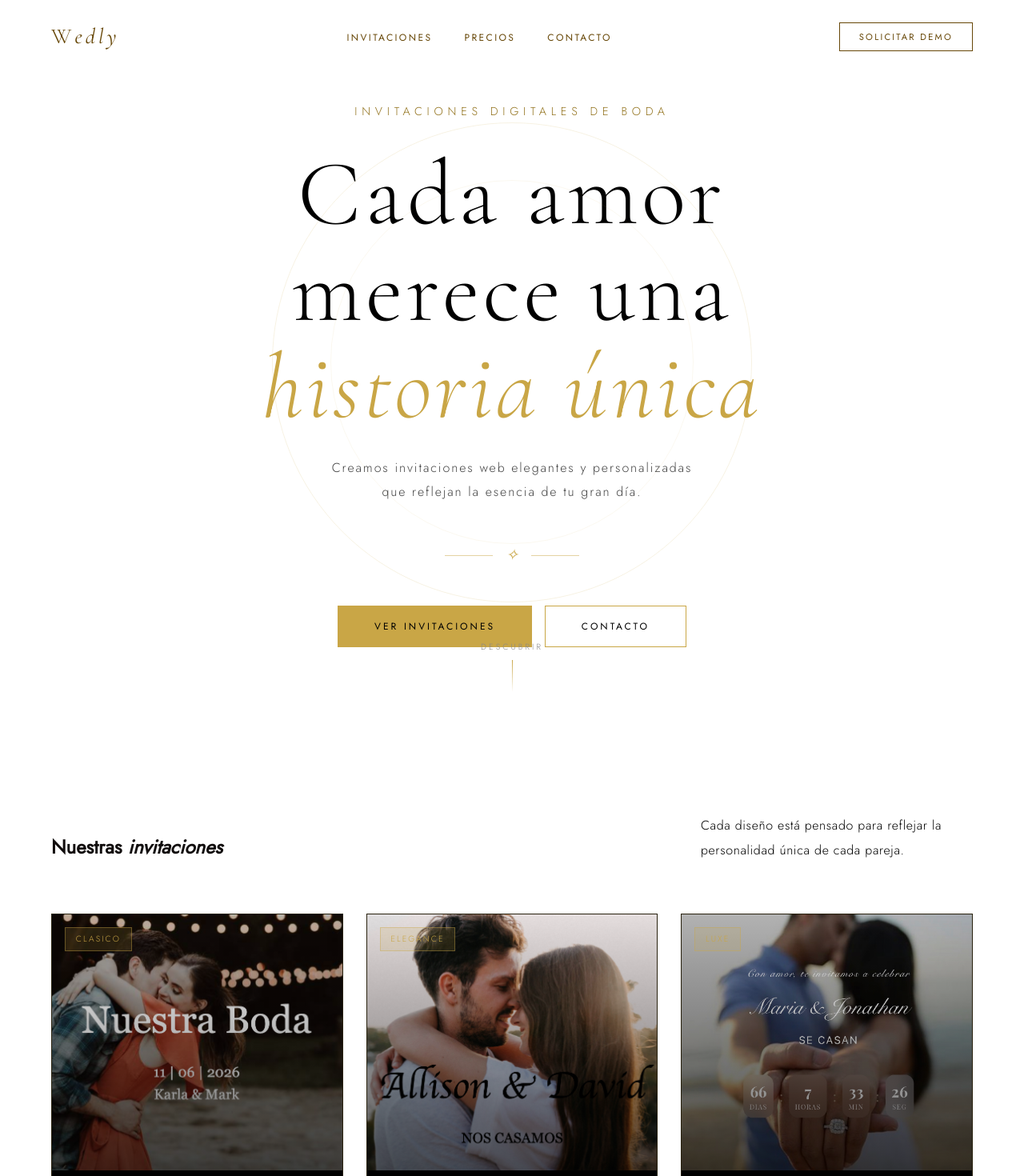
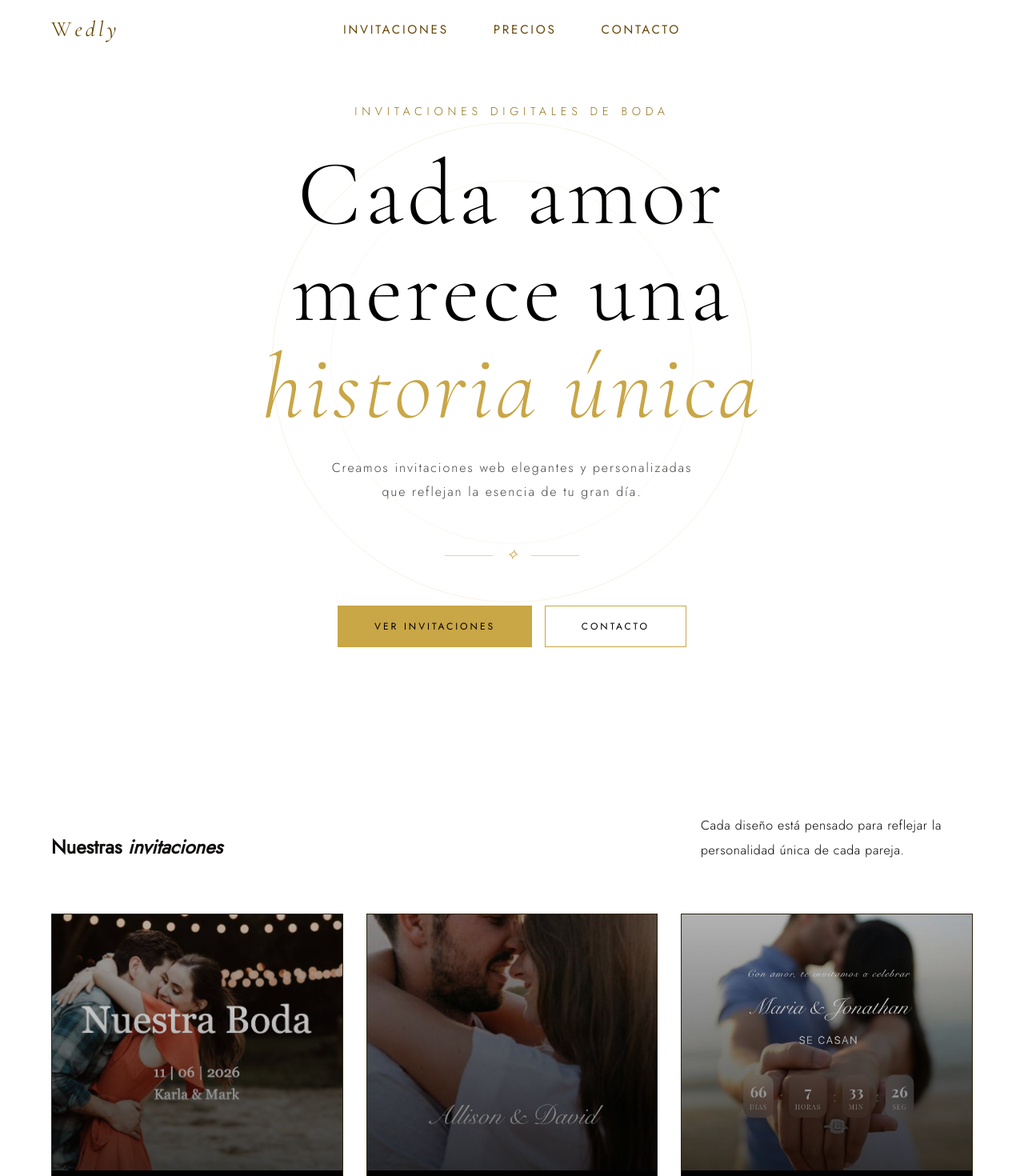
Before and after one commit to patrickespinoza/Wedly.web, a React (Vite) app: page / in a window 1280 px wide. Shown: the top 1470 px of the page at 80% size. Built offline with nearby package versions, Linux system fonts and the light colour scheme.

Commit message:
cambio navbar , footer y galeria

```diff
--- a/src/components/Footer.module.css
+++ b/src/components/Footer.module.css
@@ -11,22 +11,31 @@
 
 .logo {
   font-family: var(--font-serif);
-  font-size: 1.1rem;
-  font-weight: 300;
-  letter-spacing: 0.2em;
+  font-size: 1.6rem; /* 🔥 más grande */
+  font-weight: 400;
+  letter-spacing: 0.18em;
   color: var(--gold);
 }
 
 .copy {
-  font-size: 0.68rem;
-  letter-spacing: 0.12em;
+  font-size: 0.9rem; /* 🔥 más legible */
+  letter-spacing: 0.08em;
   color: var(--muted);
 }
 
+/* RESPONSIVE */
 @media (max-width: 600px) {
   .footer {
     padding: 2rem 1.5rem;
     flex-direction: column;
     text-align: center;
   }
+
+  .logo {
+    font-size: 1.4rem; /* 👈 ajustado para móvil */
+  }
+
+  .copy {
+    font-size: 0.85rem;
+  }
 }
--- a/src/components/Gallery.jsx
+++ b/src/components/Gallery.jsx
@@ -17,7 +17,7 @@ const invitations = [
     name: 'Completo',
     tag: 'Elegance',
     desc: 'Elegance',
-    image: "./Invitacion-02.png",
+    image: "./Invitacion-02.jpg",
   },
   {
     id: 3,
--- a/src/components/Gallery.module.css
+++ b/src/components/Gallery.module.css
@@ -70,20 +70,7 @@
   background: linear-gradient(to top, rgba(0,0,0,0.6), transparent);
 }
 
-/* BADGE */
-.badge {
-  position: absolute;
-  top: 1rem;
-  left: 1rem;
-  font-size: 0.65rem;
-  letter-spacing: 0.2em;
-  text-transform: uppercase;
-  padding: 0.35rem 0.8rem;
-  background: rgba(201, 166, 70, 0.15);
-  border: 1px solid rgba(201, 166, 70, 0.4);
-  color: #C9A646;
-  z-index: 2; /* 🔥 para que quede encima */
-}
+
 
 /* INFO */
 .cardInfo {
--- a/src/components/Hero.jsx
+++ b/src/components/Hero.jsx
@@ -51,11 +51,7 @@ export default function Hero() {
         </button>
       </div>
 
-      {/* SCROLL */}
-      <div className={styles.scroll}>
-        <span>Descubrir</span>
-        <div className={styles.scrollLine} />
-      </div>
+
     </section>
   )
 }
--- a/src/components/Navbar.jsx
+++ b/src/components/Navbar.jsx
@@ -28,9 +28,7 @@ export default function Navbar() {
         <li className='tex-black'><button onClick={() => scrollTo('contacto')}>Contacto</button></li>
       </ul>
 
-      <button className={styles.cta} onClick={() => scrollTo('contacto')}>
-        Solicitar demo
-      </button>
+
 
       <button
         className={styles.hamburger}
--- a/src/components/Navbar.module.css
+++ b/src/components/Navbar.module.css
@@ -6,8 +6,8 @@
   z-index: 100;
   padding: 1.5rem 4rem;
   display: flex;
-  justify-content: space-between;
   align-items: center;
+  justify-content: center; /* 🔥 centrado real */
   transition: background 0.4s, border-color 0.4s;
   border-bottom: 1px solid transparent;
 }
@@ -18,7 +18,11 @@
   border-bottom-color: rgba(201, 169, 110, 0.12);
 }
 
+/* LOGO */
 .logo {
+  position: absolute; /* 🔥 clave para centrar links */
+  left: 4rem;
+
   font-family: var(--font-serif);
   font-size: 1.7rem;
   font-weight: 300;
@@ -33,16 +37,18 @@
   font-weight: 400;
 }
 
+/* LINKS CENTRADOS */
 .links {
   display: flex;
-  gap: 2.5rem;
+  gap: 3.5rem; /* 🔥 más espacio */
   list-style: none;
 }
 
+/* LINKS TEXTO */
 .links button {
   font-family: var(--font-sans);
-  font-size: 0.75rem;
-  letter-spacing: 0.2em;
+  font-size: 0.95rem; /* 🔥 más grande */
+  letter-spacing: 0.18em;
   text-transform: uppercase;
   color: var(--gold);
   background: none;
@@ -50,12 +56,26 @@
   cursor: pointer;
   transition: color 0.3s;
   padding: 0;
+  position: relative;
 }
 
-.links button:hover {
-  color: var(--gold);
+/* HOVER PREMIUM */
+.links button::after {
+  content: "";
+  position: absolute;
+  bottom: -6px;
+  left: 0;
+  width: 0%;
+  height: 1px;
+  background: var(--gold);
+  transition: width 0.3s;
 }
 
+.links button:hover::after {
+  width: 100%;
+}
+
+/* CTA (si lo vuelves a usar) */
 .cta {
   font-family: var(--font-sans);
   font-size: 0.7rem;
@@ -73,6 +93,7 @@
   color: var(--black);
 }
 
+/* HAMBURGER */
 .hamburger {
   display: none;
   flex-direction: column;
@@ -91,11 +112,17 @@
   transition: all 0.3s;
 }
 
+/* RESPONSIVE */
 @media (max-width: 768px) {
   .nav {
     padding: 1.2rem 1.5rem;
+    justify-content: space-between; /* 👈 vuelve a normal */
     background: rgba(10, 10, 10, 0.95);
     border-bottom-color: rgba(201, 169, 110, 0.12);
+  }
+
+  .logo {
+    position: static; /* 👈 importante para mobile */
   }
 
   .links {
```
Also changed, not shown: public/Invitacion-02.jpg (added), public/Invitacion-02.png (deleted).
